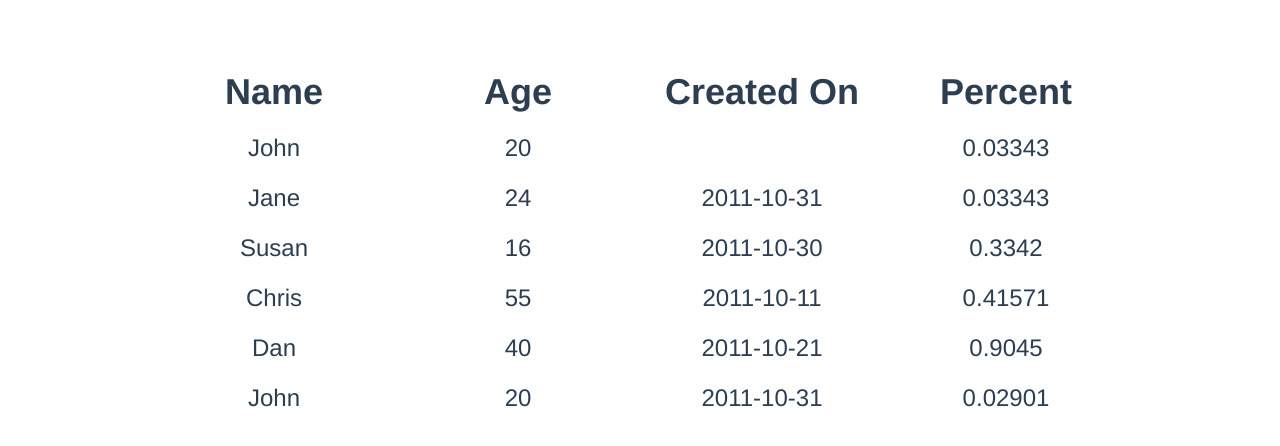
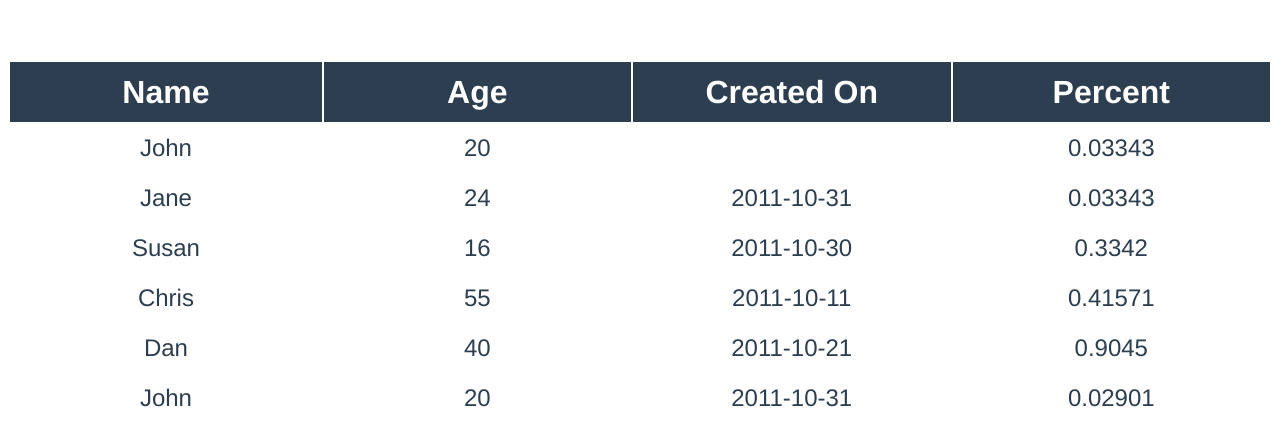
Before and after one commit to fa-shimizu/interactive-table-demo, a Vue app in the folder app/interactive-table-demo/: page / in a window 1280 px wide. Shown: the top 446 px of the page. Built offline with nearby package versions, Linux system fonts and the light colour scheme.

Commit message:
CSS調整

```diff
--- a/app/interactive-table-demo/src/components/TableComponent.vue
+++ b/app/interactive-table-demo/src/components/TableComponent.vue
@@ -119,7 +119,7 @@ tr {
 }
 
 thead {
-  font-size: 36px;
+  font-size: 32px;
 }
 
 thead tr {
@@ -127,7 +127,9 @@ thead tr {
 }
 
 th {
-  width: 240px;
+  width: 360px;
+  background-color: #2c3e50;
+  color: #ffffff;
 }
 
 tbody {
```
